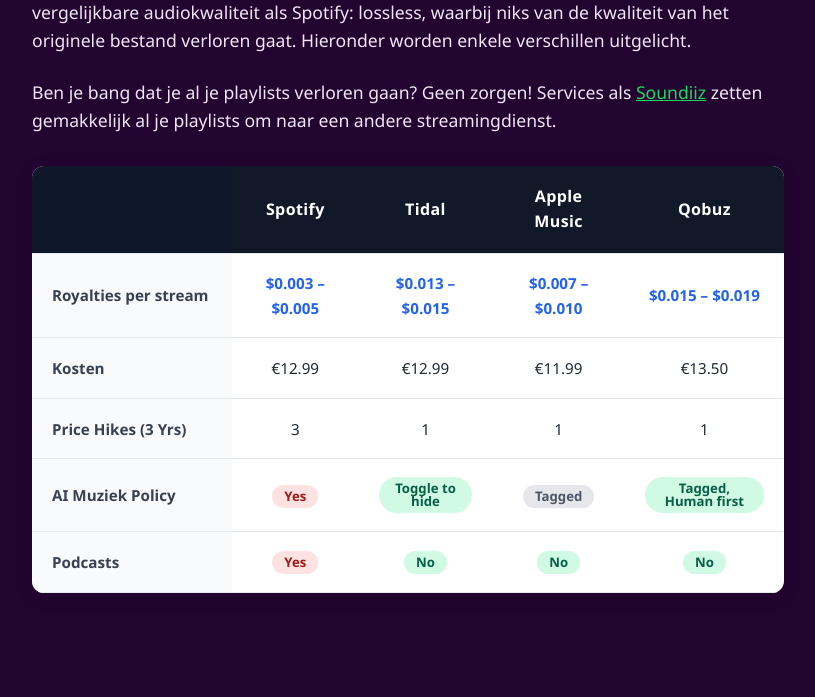
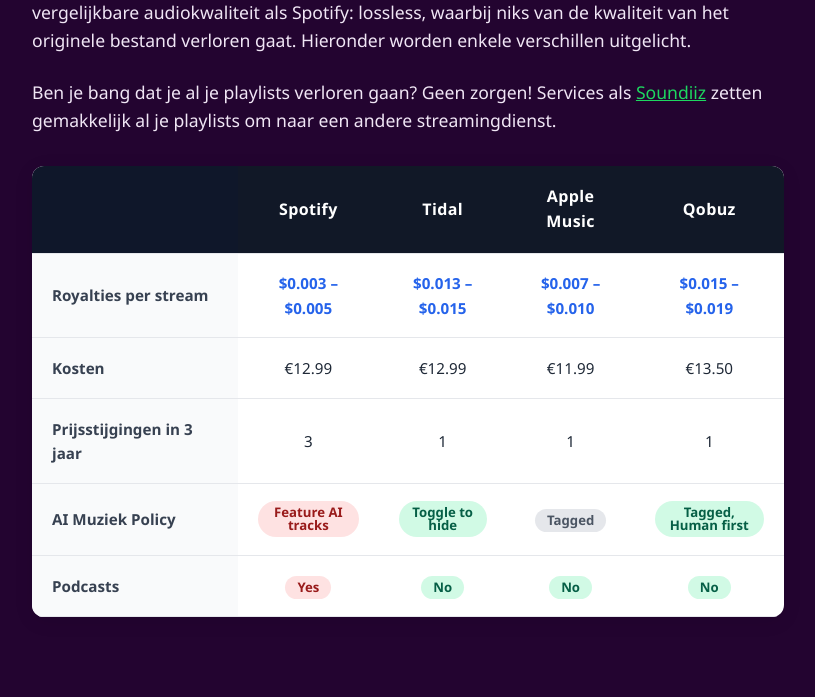
Before and after one commit to jessecjvb/DitchSpotify, a Flask app: page / in a window 1280 px wide. Shown: the part 5267-5964 px from the top of the page, without its empty margins (232-1047 px from the left). Before the commit the page ends 5860 px from the top, so only its background shows below. Run offline with Flask 3, Linux system fonts and the light colour scheme.

Commit message:
fact check

```diff
--- a/templates/index.html
+++ b/templates/index.html
@@ -143,7 +143,7 @@
         <td>€13.50</td>
       </tr>
       <tr>
-        <td class="feature-name">Price Hikes (3 Yrs)</td>
+        <td class="feature-name">Prijsstijgingen in 3 jaar</td>
         <td>3</td>
         <td>1</td>
         <td>1</td>
@@ -151,7 +151,7 @@
       </tr>
       <tr>
         <td class="feature-name">AI Muziek Policy</td>
-        <td><span class="badge badge-alert">Yes</span></td>
+        <td><span class="badge badge-alert">Feature AI tracks</span></td>
         <td><span class="badge badge-positive">Toggle to hide</span></td>
         <td><span class="badge badge-neutral">Tagged</span></td>
         <td><span class="badge badge-positive">Tagged, Human first</span></td>
```
